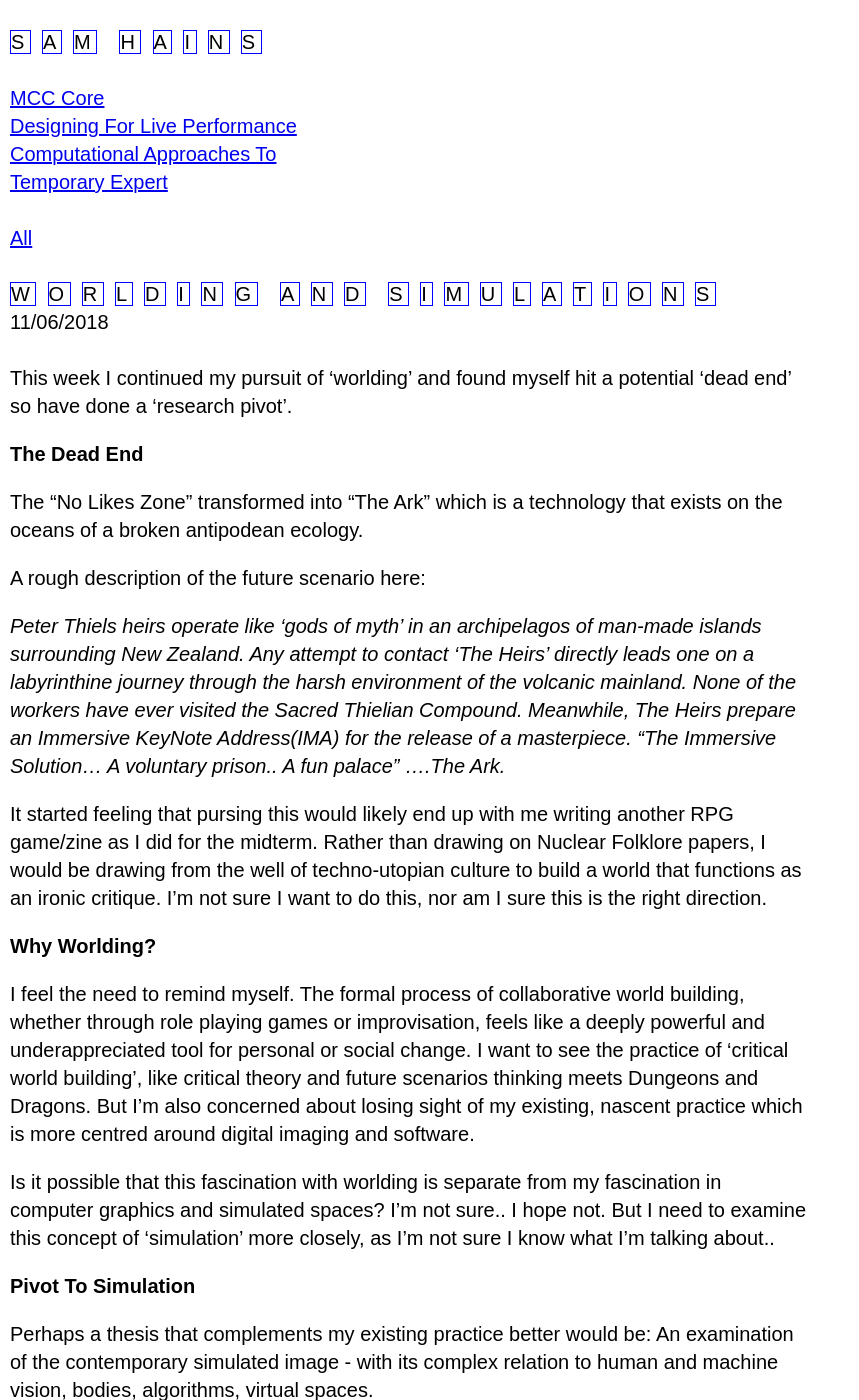
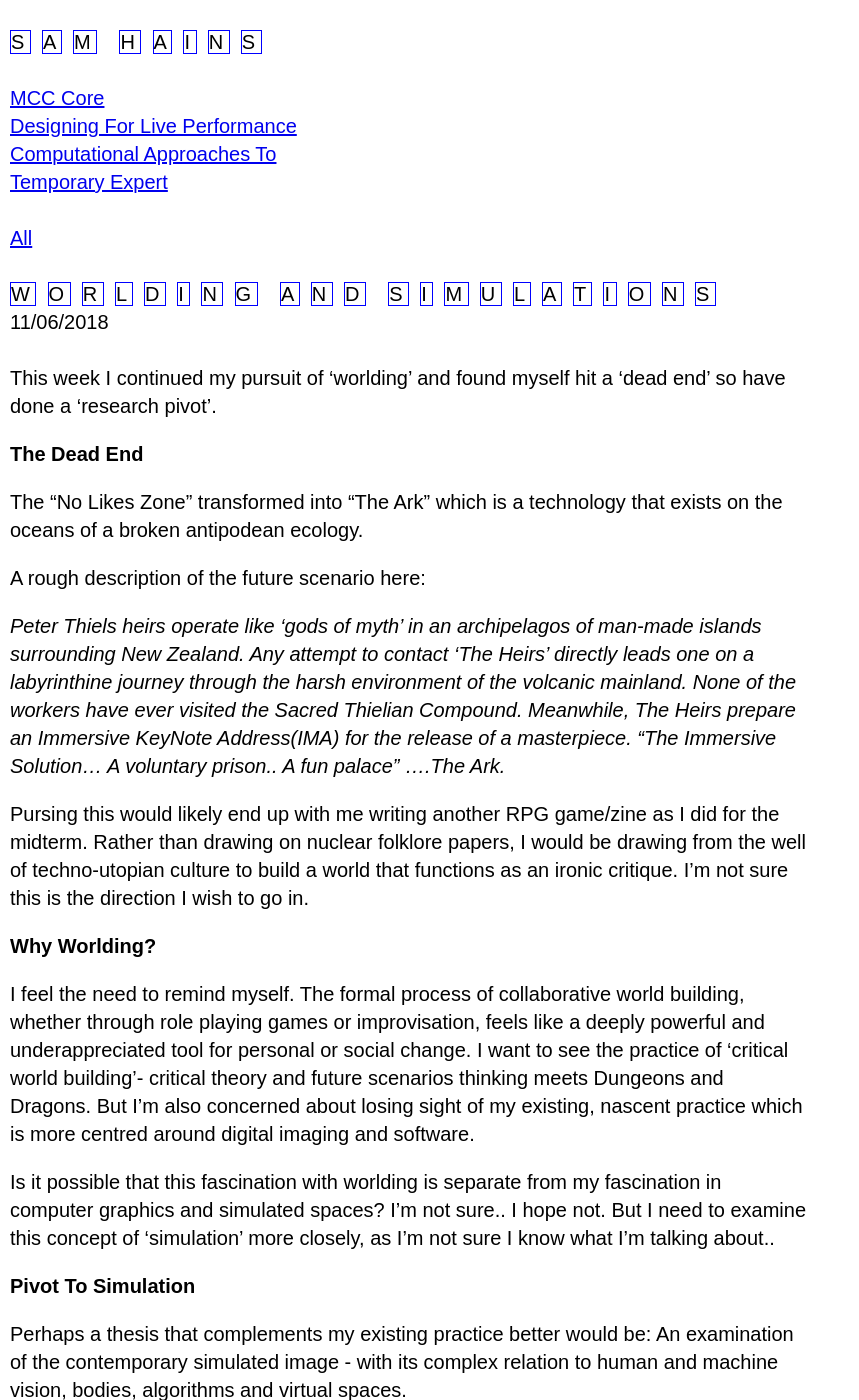
Before and after one commit to samhains/samhains.github.io, a Jekyll site: the page built from blog/_posts/temp/2018-11-06-simulations.md, in a window 1280 px wide and 1400 px high. Shown: the whole window, without its empty margins (0-859 px from the left). Built offline with Jekyll 4.4.1, drawn with Linux system fonts in a browser that asks for light colours; nearby versions of some CDN libraries; some of the changed text lies outside the part shown.

Commit message:
edit of simulations post

```diff
--- a/blog/_posts/temp/2018-11-06-simulations.md
+++ b/blog/_posts/temp/2018-11-06-simulations.md
@@ -6,7 +6,7 @@ categories: temp
 ---
 
 
-This week I continued my pursuit of 'worlding' and found myself hit a potential 'dead end' so have done a 'research pivot'.
+This week I continued my pursuit of 'worlding' and found myself hit a 'dead end' so have done a 'research pivot'.
 
 **The Dead End**
 
@@ -16,18 +16,18 @@ A rough description of the future scenario here:
 
 _Peter Thiels heirs operate like ‘gods of myth’ in an archipelagos of man-made islands surrounding New Zealand. Any attempt to contact 'The Heirs' directly leads one on a labyrinthine journey through the harsh environment of the volcanic mainland. None of the workers have ever visited the Sacred Thielian Compound. Meanwhile, The Heirs prepare an Immersive KeyNote Address(IMA) for the release of a masterpiece. "The Immersive Solution... A voluntary prison.. A fun palace" ....The Ark._
 
-It started feeling that pursing this would likely end up with me writing another RPG game/zine as I did for the midterm. Rather than drawing on Nuclear Folklore papers, I would be drawing from the well of techno-utopian culture to build a world that functions as an ironic critique. I'm not sure I want to do this, nor am I sure this is the right direction.
+Pursing this would likely end up with me writing another RPG game/zine as I did for the midterm. Rather than drawing on nuclear folklore papers, I would be drawing from the well of techno-utopian culture to build a world that functions as an ironic critique. I'm not sure this is the direction I wish to go in.
 
 **Why Worlding?**
 
-I feel the need to remind myself.  The formal process of collaborative world building, whether through role playing games or improvisation, feels like a deeply powerful and underappreciated tool for personal or social change. I want to see the practice of 'critical world building', like critical theory and future scenarios thinking meets Dungeons and Dragons.  But I'm also concerned about losing sight of my existing, nascent practice which is more centred around digital imaging and software.
+I feel the need to remind myself.  The formal process of collaborative world building, whether through role playing games or improvisation, feels like a deeply powerful and underappreciated tool for personal or social change. I want to see the practice of 'critical world building'- critical theory and future scenarios thinking meets Dungeons and Dragons.  But I'm also concerned about losing sight of my existing, nascent practice which is more centred around digital imaging and software.
 
 
 Is it possible that this fascination with worlding is separate from my fascination in computer graphics and simulated spaces? I'm not sure.. I  hope not. But I need to examine this concept of 'simulation' more closely, as I'm not sure I know what I'm talking about..
 
 **Pivot To Simulation**
 
-Perhaps a thesis that complements my existing practice better would be: An examination of the contemporary simulated image - with its complex relation to human and machine vision, bodies, algorithms, virtual spaces.
+Perhaps a thesis that complements my existing practice better would be: An examination of the contemporary simulated image - with its complex relation to human and machine vision, bodies, algorithms and virtual spaces.
 
 
 Examples of simulations taken from [Simulation, Exercise, Operations](https://www.amazon.com/Simulation-Exercise-Operations-Robin-Mackay/dp/0993045863):
```
Also changed, not shown: other parts of blog/_posts/temp/2018-11-06-simulations.md (+1 -1 lines).
